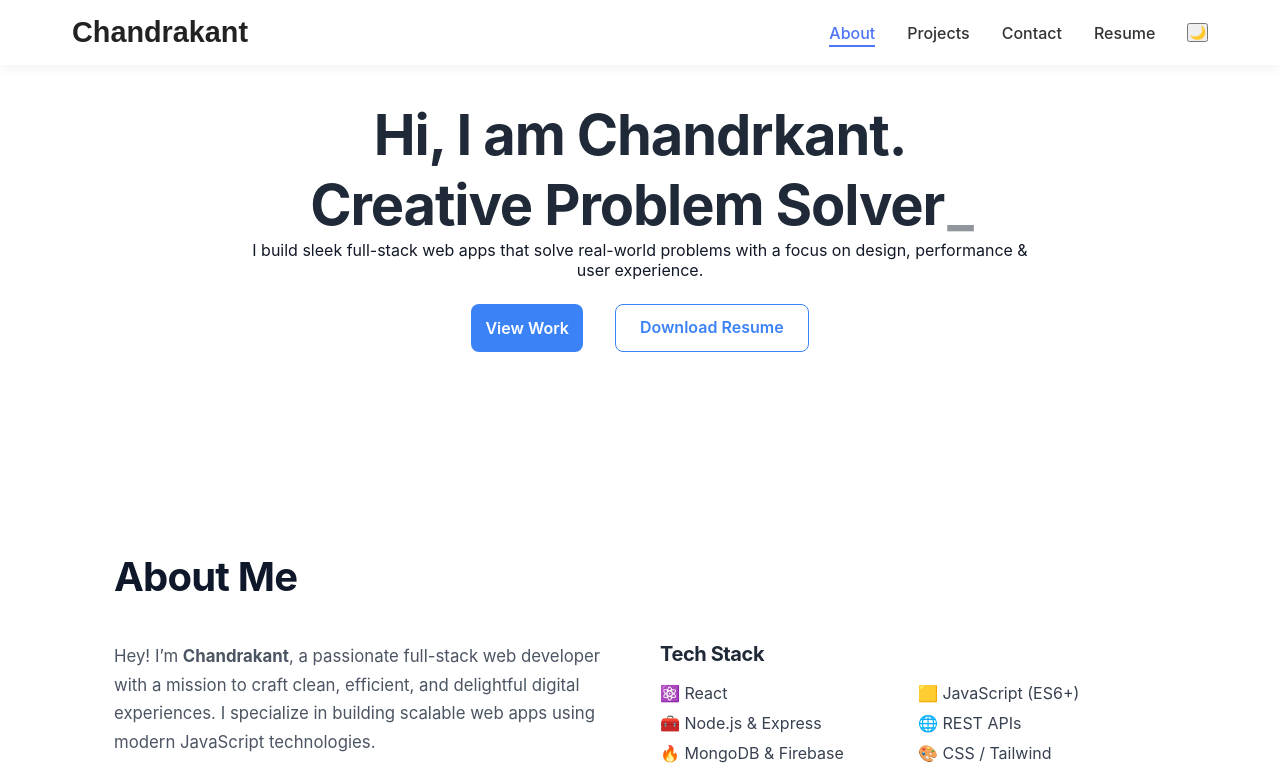
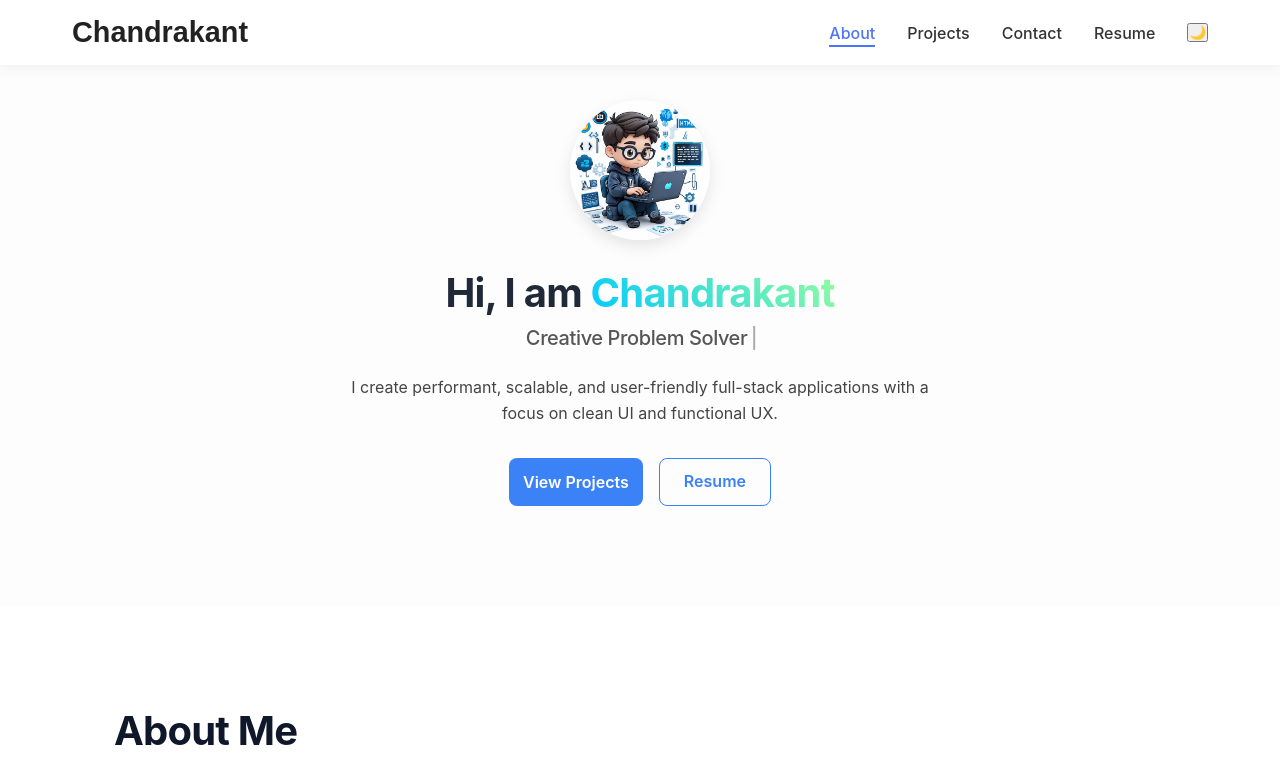
Before and after one commit to ChandrakantB/portfolio-frontend, a React (Vite) app: page / in a window 1280 px wide. Shown: the top 773 px of the page. Built offline with nearby package versions, Linux system fonts and the light colour scheme; no server answers.

Commit message:
image addition

```diff
--- a/src/index.css
+++ b/src/index.css
@@ -8,7 +8,7 @@
 
 /* Theme Variables */
 :root {
-  --bg-color: #ffffff;
+  --bg-color:#202c44;
   --text-color: #111827;
   --heading-color: #1f2937;
   --btn-primary: #3b82f6;
@@ -31,11 +31,11 @@
 
 /* Global Body Styles */
 body {
-  background: var(--bg-color);
+  background: #202c44;
   color: var(--text-color);
   font-family: 'Inter', sans-serif;
   overflow-x: hidden;
-  transition: background 0.3s ease, color 0.3s ease;
+  /* transition: background 0.3s ease, color 0.3s ease; */
 }
 
 /* Headings */
--- a/src/sections/Hero.css
+++ b/src/sections/Hero.css
@@ -1,34 +1,86 @@
 .hero-section {
-  padding: 100px 24px;
-  background-color: var(--bg-color);
+  display: flex;
+  align-items: center;
+  justify-content: center;
+  padding: 100px 20px;
   text-align: center;
+  background-color: #fdfdfd;
+}
+
+.hero-container {
+  max-width: 800px;
+  margin: auto;
+}
+
+.hero-image {
+  width: 140px;
+  height: 140px;
+  border-radius: 50%;
+  object-fit: cover;
+  margin-bottom: 1.5rem;
+  box-shadow: 0 6px 15px rgba(0, 0, 0, 0.1);
+}
+
+.hero-title {
+  font-size: 2.5rem;
+  font-weight: 700;
+  margin-bottom: 0.5rem;
+}
+
+.highlighted-name {
+  background: linear-gradient(45deg, #00c9ff, #92fe9d);
+  -webkit-background-clip: text;
+  -webkit-text-fill-color: transparent;
+}
+
+.hero-subtitle {
+  font-size: 1.25rem;
+  color: #555;
+  margin-bottom: 1.5rem;
+  font-weight: 500;
+}
+
+.hero-description {
+  font-size: 1rem;
+  color: #444;
+  max-width: 600px;
+  margin: 0 auto 2rem auto;
+  line-height: 1.6;
+}
+
+.hero-buttons {
+  display: flex;
+  justify-content: center;
+  gap: 1rem;
+  flex-wrap: wrap;
+}
+
+.btn {
+  padding: 0.75rem 1.5rem;
+  font-size: 0.95rem;
+  border-radius: 30px;
+  border: none;
+  cursor: pointer;
+  text-decoration: none;
   transition: background 0.3s ease;
 }
 
-.hero-content {
-  max-width: 800px;
-  margin: 0 auto;
+.btn.primary {
+  background-color: #0077ff;
+  color: white;
 }
 
-.hero-title {
-  font-size: clamp(2.5rem, 6vw, 3.5rem);
-  font-weight: bold;
-  color: var(--heading-color);
-  min-height: 3.5rem;
-  transition: color 0.3s ease;
+.btn.primary:hover {
+  background-color: #005fd1;
 }
 
-.hero-subtitle {
-  font-size: 1.1rem;
-  color: var(--text-color);
-  margin-top: 12px;
-  transition: color 0.3s ease;
+.btn.secondary {
+  background-color: transparent;
+  color: #0077ff;
+  border: 1px solid #0077ff;
 }
 
-.hero-buttons {
-  margin-top: 24px;
-  display: flex;
-  flex-wrap: wrap;
-  justify-content: center;
-  gap: 16px;
+.btn.secondary:hover {
+  background-color: #0077ff;
+  color: white;
 }
--- a/src/sections/Hero.jsx
+++ b/src/sections/Hero.jsx
@@ -1,58 +1,76 @@
 import { Typewriter } from 'react-simple-typewriter';
-import FadeInWrapper from '../components/FadeInWrapper';
 import { motion } from 'framer-motion';
-import { Link } from 'react-scroll'; // for smooth scroll
-import './Hero.css'
+import { Link } from 'react-scroll';
+import './Hero.css';
+import heroImage from '../logo.png.png'; // use actual import path
 
 const Hero = () => {
   return (
     <section id="hero" className="hero-section">
-      <FadeInWrapper>
-        <div className="hero-content">
+      <div className="hero-container">
+        {/* 👤 Profile Picture */}
+        <motion.img
+          src={heroImage}
+          alt="Chandrakant Profile"
+          className="hero-image"
+          initial={{ opacity: 0, scale: 0.8 }}
+          whileInView={{ opacity: 1, scale: 1 }}
+          transition={{ duration: 0.6 }}
+        />
+
+        {/* 🧠 Headline */}
         <motion.h1
-            initial={{ opacity: 0, y: 20 }}
+          className="hero-title"
+          initial={{ opacity: 0, y: 30 }}
           whileInView={{ opacity: 1, y: 0 }}
           transition={{ duration: 0.6 }}
-            className="hero-title"
         >
-            <span className="gradient-name">Hi, I am Chandrkant.</span><br />
-            <span className="hero-typewriter">
+          Hi, I am <span className="highlighted-name">Chandrakant</span>
+        </motion.h1>
+
+        {/* ✍️ Subtitle with Typewriter */}
+        <motion.h2
+          className="hero-subtitle"
+          initial={{ opacity: 0, y: 30 }}
+          whileInView={{ opacity: 1, y: 0 }}
+          transition={{ delay: 0.2, duration: 0.6 }}
+        >
           <Typewriter
             words={['Full-Stack Developer', 'Creative Problem Solver', 'Tech Explorer']}
-                loop={true}
+            loop
             cursor
-                cursorStyle="_"
+            cursorStyle="|"
             typeSpeed={60}
             deleteSpeed={40}
             delaySpeed={1500}
           />
-            </span>
-          </motion.h1>
+        </motion.h2>
 
+        {/* 📝 Description */}
         <motion.p
           className="hero-description"
-            initial={{ opacity: 0 }}
-            whileInView={{ opacity: 1 }}
-            transition={{ delay: 0.3 }}
+          initial={{ opacity: 0, y: 20 }}
+          whileInView={{ opacity: 1, y: 0 }}
+          transition={{ delay: 0.4, duration: 0.6 }}
         >
-            I build sleek full-stack web apps that solve real-world problems with a focus on design, performance & user experience.
+          I create performant, scalable, and user-friendly full-stack applications with a focus on clean UI and functional UX.
         </motion.p>
 
+        {/* 🔗 Buttons */}
         <motion.div
           className="hero-buttons"
           initial={{ opacity: 0 }}
           whileInView={{ opacity: 1 }}
-            transition={{ delay: 0.5 }}
+          transition={{ delay: 0.6 }}
         >
           <Link to="projects" smooth duration={500} className="btn primary">
-              View Work
+            View Projects
           </Link>
-            <a href="/resume.pdf" download className="btn secondary" style={{ marginLeft: '1rem' }}>
-              Download Resume
+          <a href="/resume.pdf" download className="btn secondary">
+            Resume
           </a>
         </motion.div>
       </div>
-      </FadeInWrapper>
     </section>
   );
 };
```
Also changed, not shown: src/logo.jpg (added), src/logo.png.png (added). Lines whose indentation alone changed are shown as unchanged.
